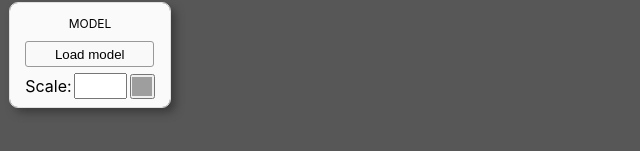
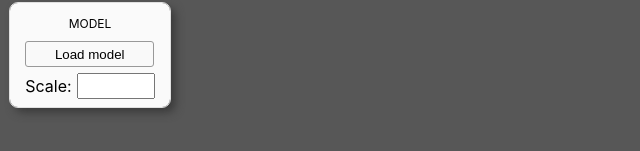
Before and after one commit to alepolak/mesh-poser-js, a React (Create React App) app: page / in a window 1280 px wide. Shown: the part 197-348 px from the top of the page, without its empty margins (0-640 px from the left). Built offline with nearby package versions, Linux system fonts and the light colour scheme; grey boxes are pictures that could not be loaded; the HTML template or start-up script is replaced by a standard one.

Commit message:
Removed the scale button

```diff
--- a/src/Poser.js
+++ b/src/Poser.js
@@ -404,7 +404,6 @@ const Poser = () => {
                 onAnimationFrameChange={onAnimationFrameChange}
                 onModelLoad={onModelLoad}
                 onPauseContinue={onPauseContinue}
-                onUpdateScale={onUpdateScale}
                 onScaleChange={onScaleChange}
                 scaleRef={scaleRef}
                 singleStepMode={singleStepMode}
--- a/src/Sidebar.css
+++ b/src/Sidebar.css
@@ -32,21 +32,7 @@
 }
 
 .model__scale__input {
-    width: 45px;
-    height: 20px;
-}
-
-.model__scale__update__button {
-    width: 25px;
-    height: 25px;
-    display: flex;
-    flex-direction: column;
-    align-items: center;
-    justify-content: center;
-}
-
-.model__scale__update__button img {
-    width: 20px;
+    width: 70px;
     height: 20px;
 }
 
--- a/src/Sidebar.js
+++ b/src/Sidebar.js
@@ -10,9 +10,6 @@ const Sidebar = (props) => {
             <div className='model__scale__menu'>
                 <p className='model__scale__label'>Scale:</p>
                 <input className='model__scale__input' ref={props.scaleRef} onChange={props.onScaleChange} type="number" />
-                <button className='model__scale__update__button' onClick={props.onUpdateScale}>
-                    <img src={icons.scale} alt='Scale model'/>
-                </button>
             </div>
         );
     };
```
